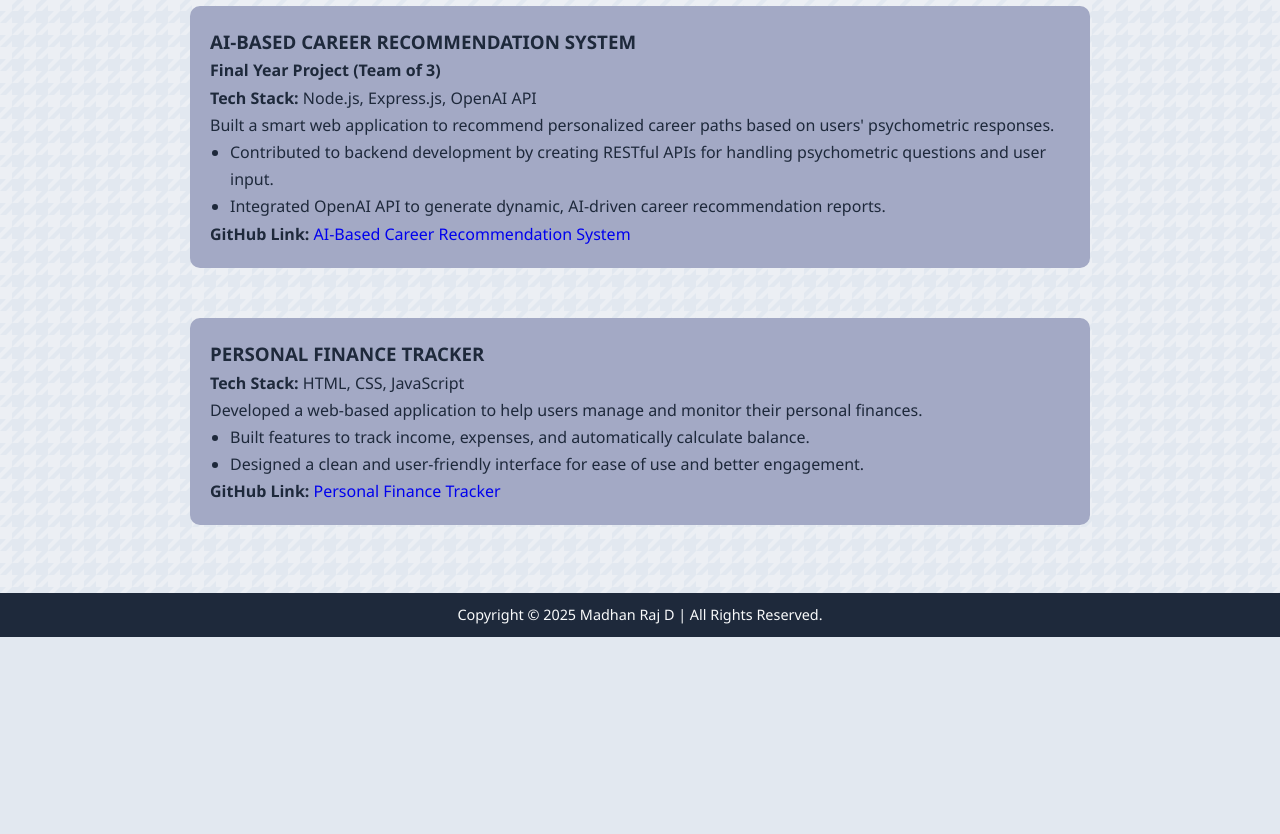
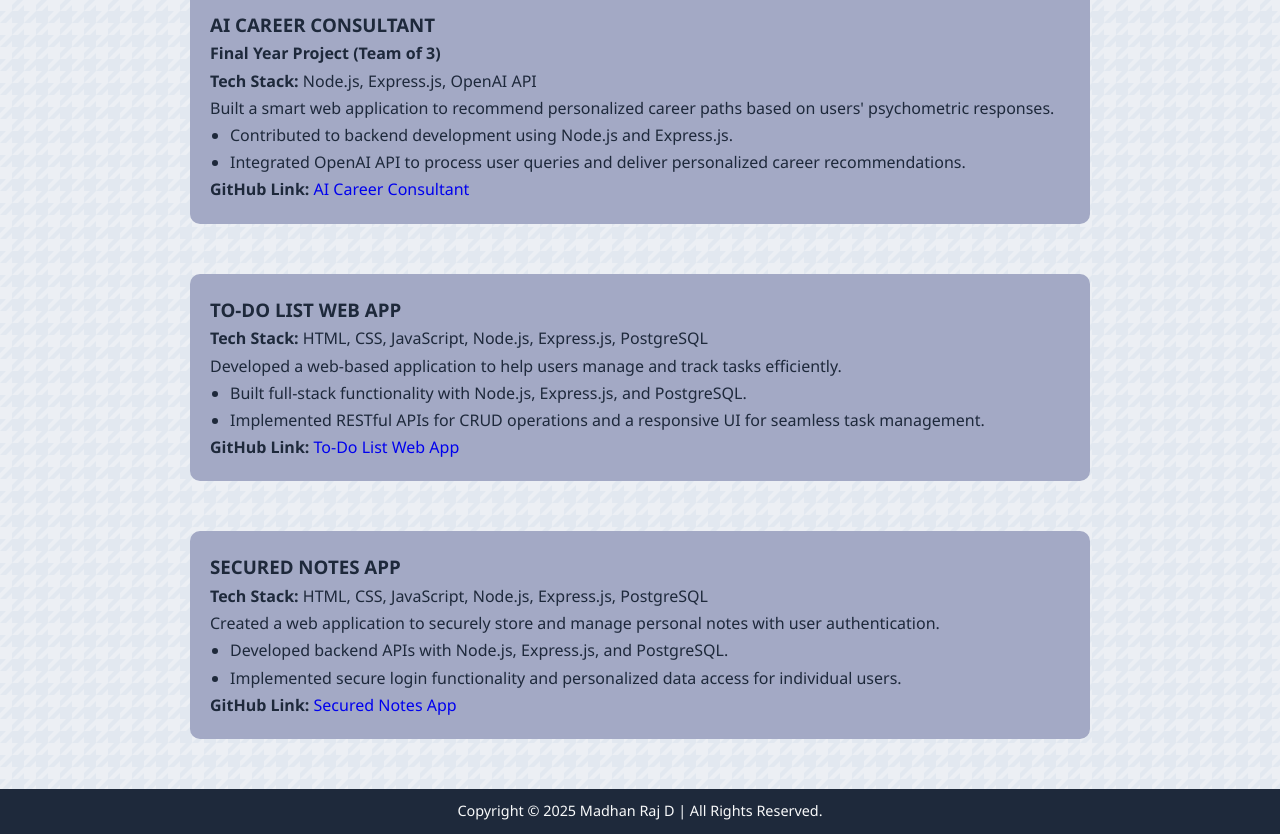
Before and after one commit to IamMadhan24/Portfolio, a plain HTML site: page pages/projects.html in a window 1280 px wide. Shown: the part 163-997 px from the top of the page. Before the commit the page ends 800 px from the top, so only its background shows below. Drawn offline with Linux system fonts and the light colour scheme.

Commit message:
About and Project pages modified

```diff
--- a/pages/projects.html
+++ b/pages/projects.html
@@ -25,35 +25,51 @@
 
       <div class="details">
         <div class="info">
-          <h3>AI-BASED CAREER RECOMMENDATION SYSTEM</h3>
+          <h3>AI CAREER CONSULTANT</h3>
           <p><b>Final Year Project (Team of 3)</b></p>
           <p><b>Tech Stack:</b> Node.js, Express.js, OpenAI API</p>
 
           <p>Built a smart web application to recommend personalized career paths based on users' psychometric responses.</p>
 
           <ul class="project-info">
-            <li>Contributed to backend development by creating RESTful APIs for handling psychometric questions and user input.</li>
-            <li>Integrated OpenAI API to generate dynamic, AI-driven career recommendation reports.</li>
+            <li>Contributed to backend development using Node.js and Express.js.</li>
+            <li>Integrated OpenAI API to process user queries and deliver personalized career recommendations.</li>
           </ul>
           <p><b>GitHub Link:</b>
-            <a href="https://github.com/IamMadhan24/Final-Year-Project" class="github-link" target="_blank">AI-Based Career Recommendation System</a>
+            <a href="https://github.com/IamMadhan24/Final-Year-Project" class="github-link" target="_blank">AI Career Consultant</a>
           </p>
         </div>
 
         <div class="info">
-          <h3>PERSONAL FINANCE TRACKER</h3>
-          <p><b>Tech Stack:</b> HTML, CSS, JavaScript</p>
+          <h3>TO-DO LIST WEB APP</h3>
+          <p><b>Tech Stack:</b> HTML, CSS, JavaScript, Node.js, Express.js, PostgreSQL</p>
 
-          <p>Developed a web-based application to help users manage and monitor their personal finances.</p>
+          <p>Developed a web-based application to help users manage and track tasks efficiently.</p>
 
           <ul class="project-info">
-            <li>Built features to track income, expenses, and automatically calculate balance.</li>
-            <li>Designed a clean and user-friendly interface for ease of use and better engagement.</li>
+            <li>Built full-stack functionality with Node.js, Express.js, and PostgreSQL.</li>
+            <li>Implemented RESTful APIs for CRUD operations and a responsive UI for seamless task management.</li>
           </ul>
           <p><b>GitHub Link:</b>
-            <a href="https://github.com/IamMadhan24/Finance-Tracker-Project" class="github-link" target="_blank">Personal Finance Tracker</a>
+            <a href="#" class="github-link" target="_blank">To-Do List Web App</a>
           </p>
         </div>
+
+        <div class="info">
+          <h3>SECURED NOTES APP</h3>
+          <p><b>Tech Stack:</b> HTML, CSS, JavaScript, Node.js, Express.js, PostgreSQL</p>
+
+          <p>Created a web application to securely store and manage personal notes with user authentication.</p>
+
+          <ul class="project-info">
+            <li>Developed backend APIs with Node.js, Express.js, and PostgreSQL.</li>
+            <li>Implemented secure login functionality and personalized data access for individual users.</li>
+          </ul>
+          <p><b>GitHub Link:</b>
+            <a href="#" class="github-link" target="_blank">Secured Notes App</a>
+          </p>
+        </div>
+
       </div>
     </section>
 
```
Also changed, not shown: pages/about.html (+4 -2 lines).
